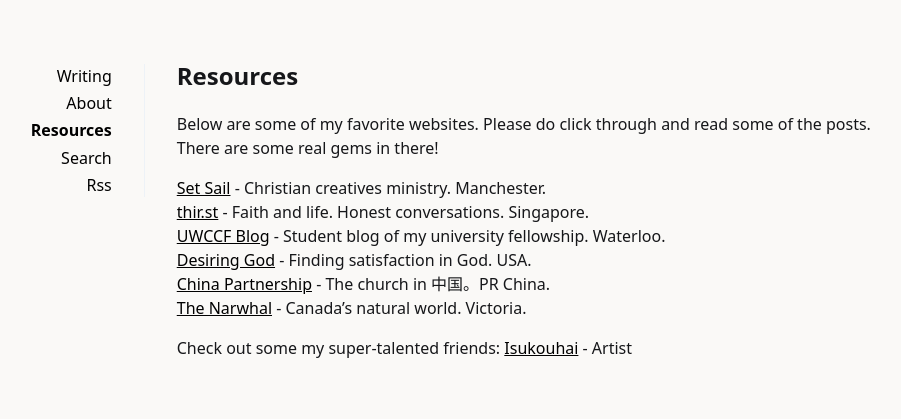
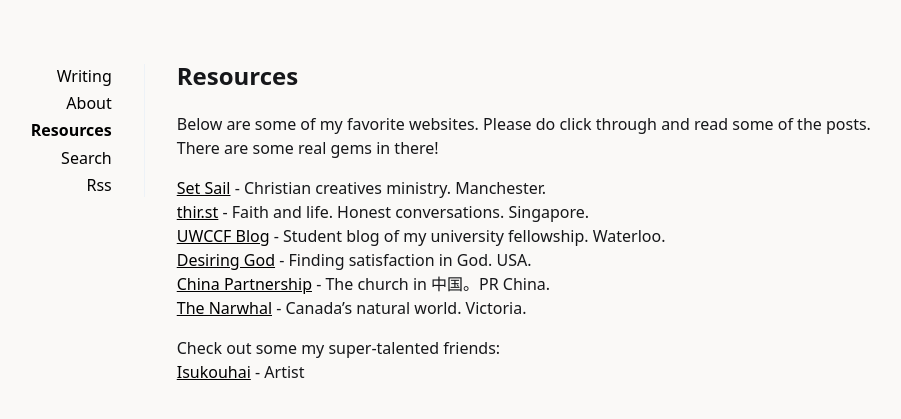
Before and after one commit to tnecniv22/tnecniv22.github.io, a Jekyll site: the page built from _pages/resources.md, in a window 1280 px wide. Shown: the top 419 px of the page, without its empty margins (176-1077 px from the left). Built offline with Jekyll 4.4.1, drawn with Linux system fonts in a browser that asks for light colours.

Commit message:
formatting fix

```diff
--- a/_pages/resources.md
+++ b/_pages/resources.md
@@ -13,5 +13,5 @@ Below are some of my favorite websites. Please do click through and read some of
 [The Narwhal](https://thenarwhal.ca/) - Canada's natural world. Victoria.
 
 
-Check out some my super-talented friends:
+Check out some my super-talented friends:\
 [Isukouhai](https://isukouhai.carrd.co/) - Artist
```
